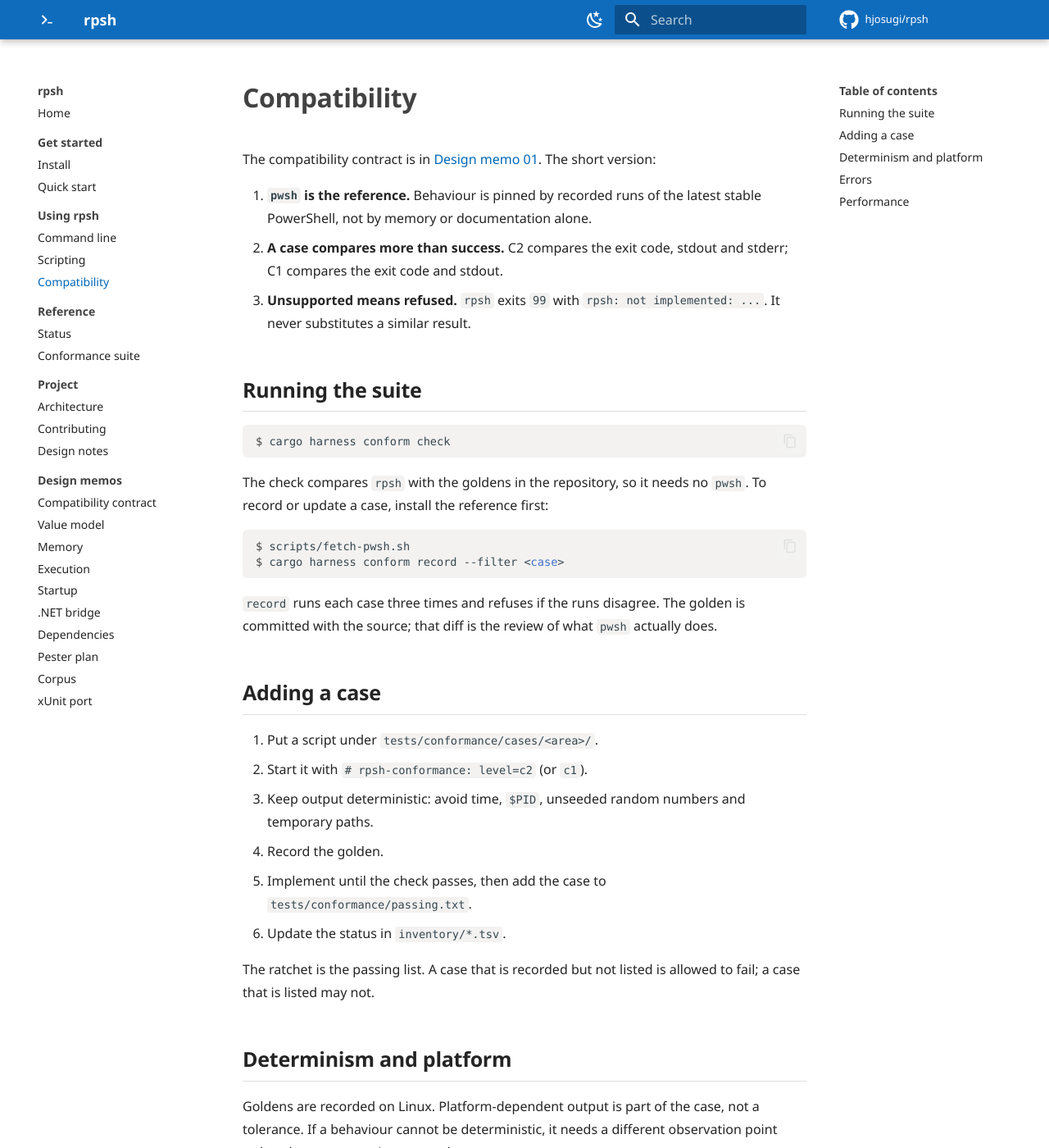
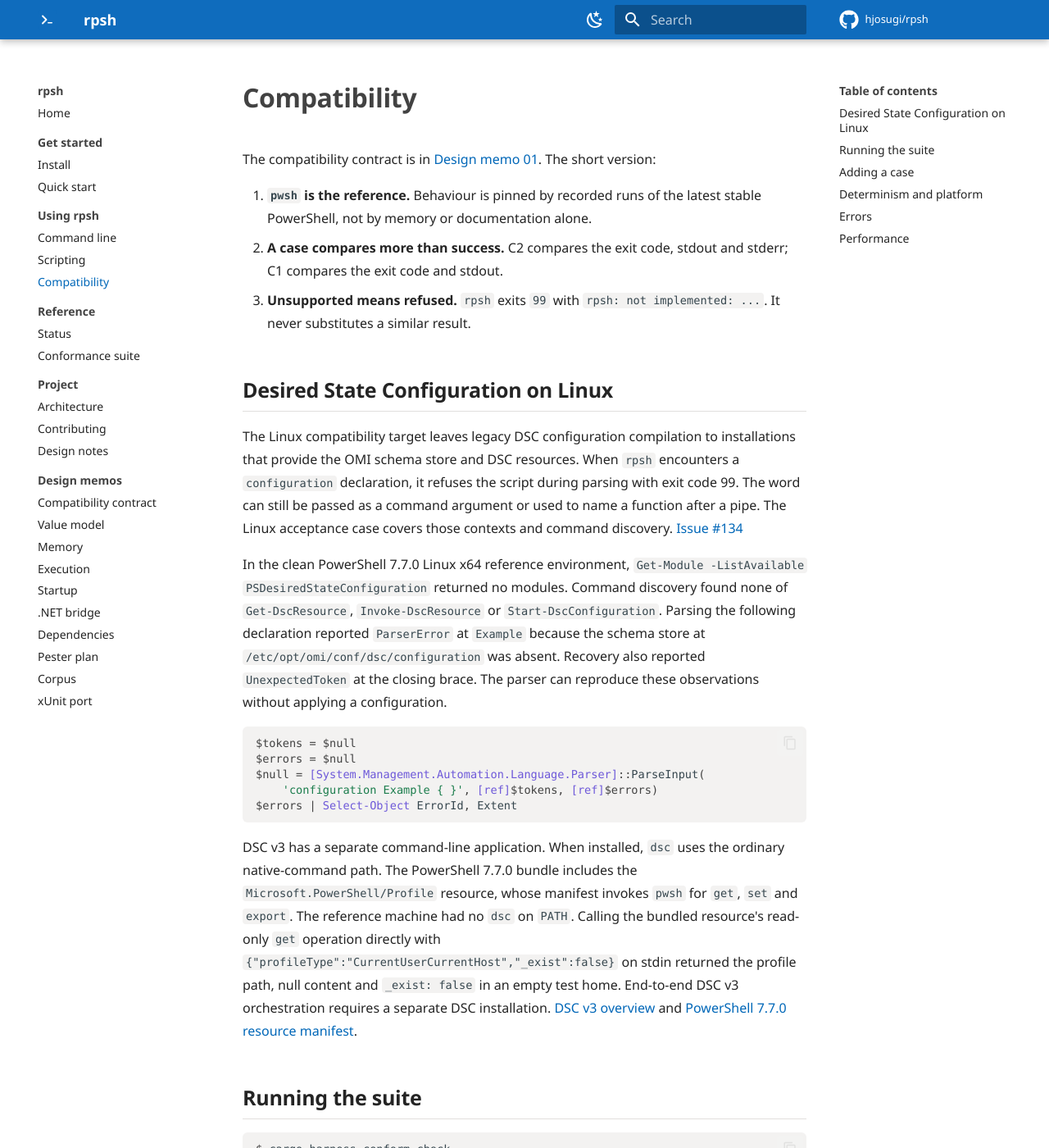
Before and after one commit to hjosugi/rps, an MkDocs documentation site: the page built from docs/usage/compatibility.md, in a window 1280 px wide and 1400 px high. Shown: the whole window at 82% size. Built offline with MkDocs 1.6.1 and Material for MkDocs 9.7.7, drawn with Linux system fonts in a browser that asks for light colours; comment, search, counter and statistics services are not loaded.

Commit message:
Define the Linux DSC boundary and refuse configuration declarations at parse time
Refs #30, #134.

````diff
--- a/docs/usage/compatibility.md
+++ b/docs/usage/compatibility.md
@@ -9,6 +9,43 @@ The short version:
    stderr; C1 compares the exit code and stdout.
 3. **Unsupported means refused.** `rpsh` exits `99` with
    `rpsh: not implemented: ...`. It never substitutes a similar result.
+
+## Desired State Configuration on Linux
+
+The Linux compatibility target leaves legacy DSC configuration compilation
+to installations that provide the OMI schema store and DSC resources. When
+`rpsh` encounters a `configuration` declaration, it refuses the script
+during parsing with exit code 99. The word can still be passed as a command
+argument or used to name a function after a pipe. The Linux acceptance
+case covers those contexts and command discovery. [Issue #134](https://github.com/hjosugi/rpsh/issues/134)
+
+In the clean PowerShell 7.7.0 Linux x64 reference environment,
+`Get-Module -ListAvailable PSDesiredStateConfiguration` returned no modules.
+Command discovery found none of `Get-DscResource`, `Invoke-DscResource` or
+`Start-DscConfiguration`. Parsing the following declaration reported
+`ParserError` at `Example` because the schema store at
+`/etc/opt/omi/conf/dsc/configuration` was absent. Recovery also reported
+`UnexpectedToken` at the closing brace. The parser can reproduce these
+observations without applying a configuration.
+
+```powershell
+$tokens = $null
+$errors = $null
+$null = [System.Management.Automation.Language.Parser]::ParseInput(
+    'configuration Example { }', [ref]$tokens, [ref]$errors)
+$errors | Select-Object ErrorId, Extent
+```
+
+DSC v3 has a separate command-line application. When installed, `dsc`
+uses the ordinary native-command path. The PowerShell 7.7.0 bundle includes
+the `Microsoft.PowerShell/Profile` resource, whose manifest invokes `pwsh`
+for `get`, `set` and `export`. The reference machine had no `dsc` on
+`PATH`. Calling the bundled resource's read-only `get` operation directly
+with `{"profileType":"CurrentUserCurrentHost","_exist":false}` on stdin
+returned the profile path, null content and `_exist: false` in an empty
+test home. End-to-end DSC v3 orchestration requires a separate DSC installation.
+[DSC v3 overview](https://learn.microsoft.com/en-us/powershell/dsc/overview?view=dsc-3.0)
+and [PowerShell 7.7.0 resource manifest](https://github.com/PowerShell/PowerShell/blob/v7.7.0/dsc/pwsh.profile.dsc.resource.json).
 
 ## Running the suite
 
````
Also changed, not shown: 5 other files.
